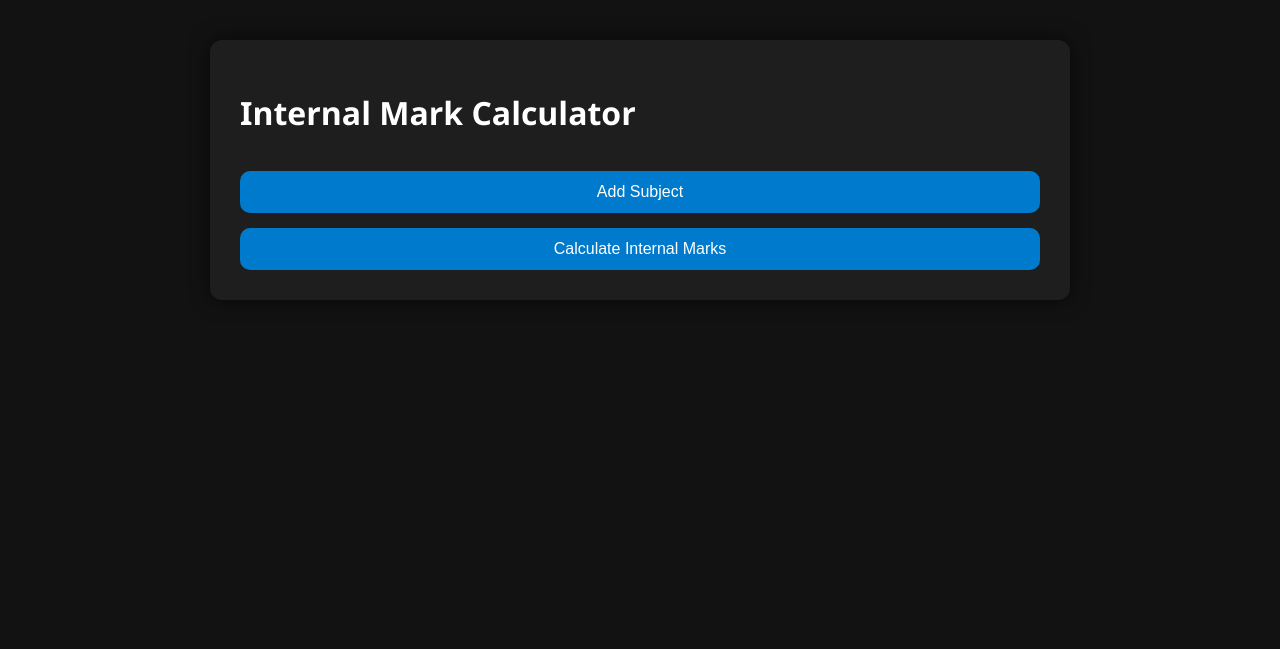
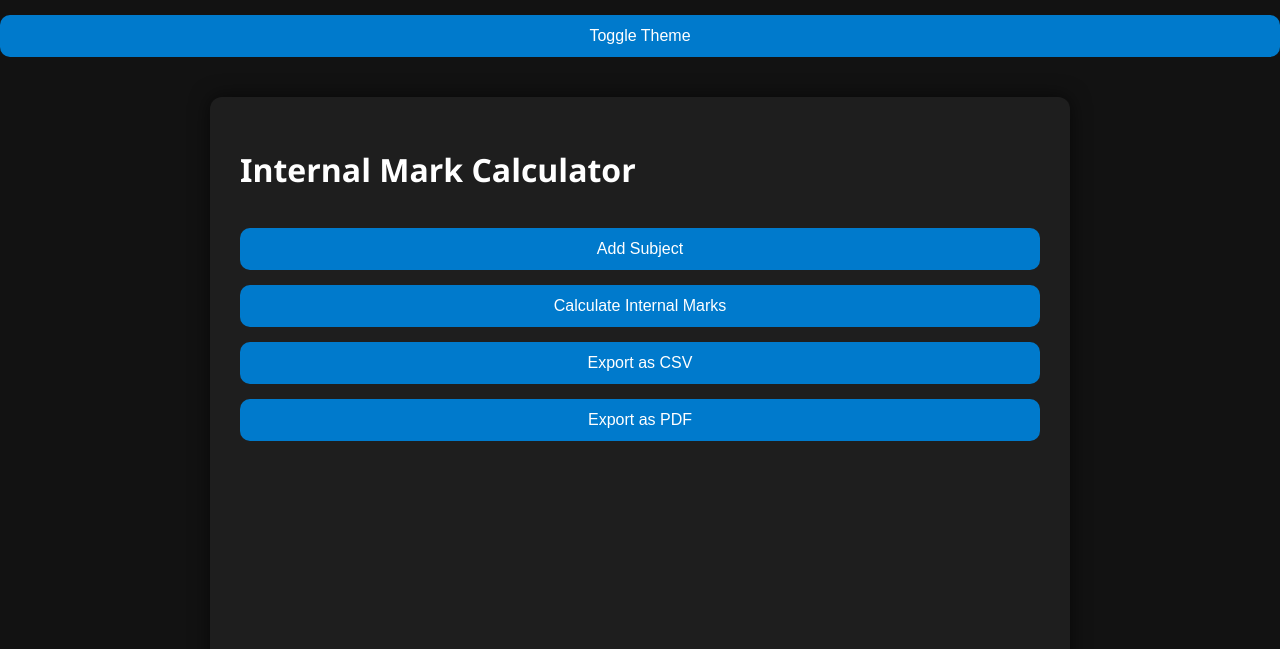
Before and after one commit to KiranSastha/Internal-Marks, a plain HTML site: page index.html in a window 1280 px wide. Drawn offline with nearby package versions, Linux system fonts and the light colour scheme.

Commit message:
Update index.html
Minor bug fix

```diff
--- a/index.html
+++ b/index.html
@@ -2,17 +2,27 @@
 <html lang="en">
 <head>
   <meta charset="UTF-8">
+  <meta name="viewport" content="width=device-width, initial-scale=1.0">
   <title>Internal Mark Calculator</title>
   <link rel="stylesheet" href="style.css">
+  <script src="https://cdn.jsdelivr.net/npm/chart.js"></script>
 </head>
 <body>
+  <div class="theme-toggle">
+    <button id="toggleTheme">Toggle Theme</button>
+  </div>
+
   <div class="container">
     <h1>Internal Mark Calculator</h1>
     <div id="subjects"></div>
     <button onclick="addSubject()">Add Subject</button>
     <button onclick="calculateAll()">Calculate Internal Marks</button>
+    <button onclick="exportCSV()">Export as CSV</button>
+    <button onclick="exportPDF()">Export as PDF</button>
+    <canvas id="chart" width="400" height="200"></canvas>
     <div id="results"></div>
   </div>
+
   <script src="script.js"></script>
 </body>
 </html>
```
